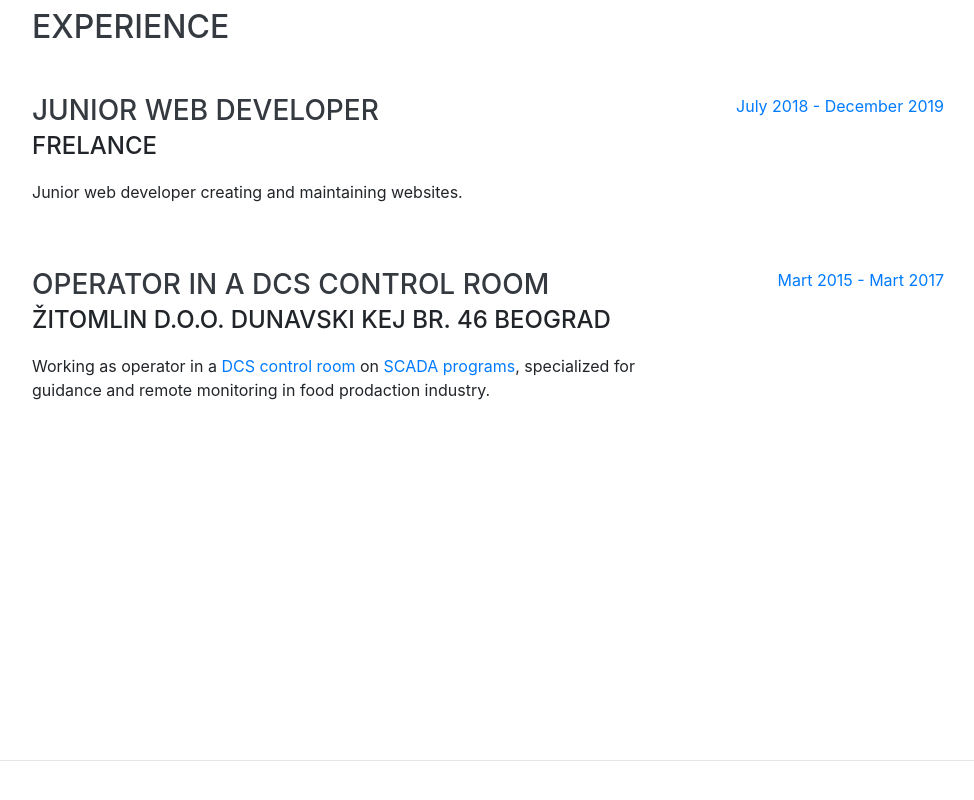
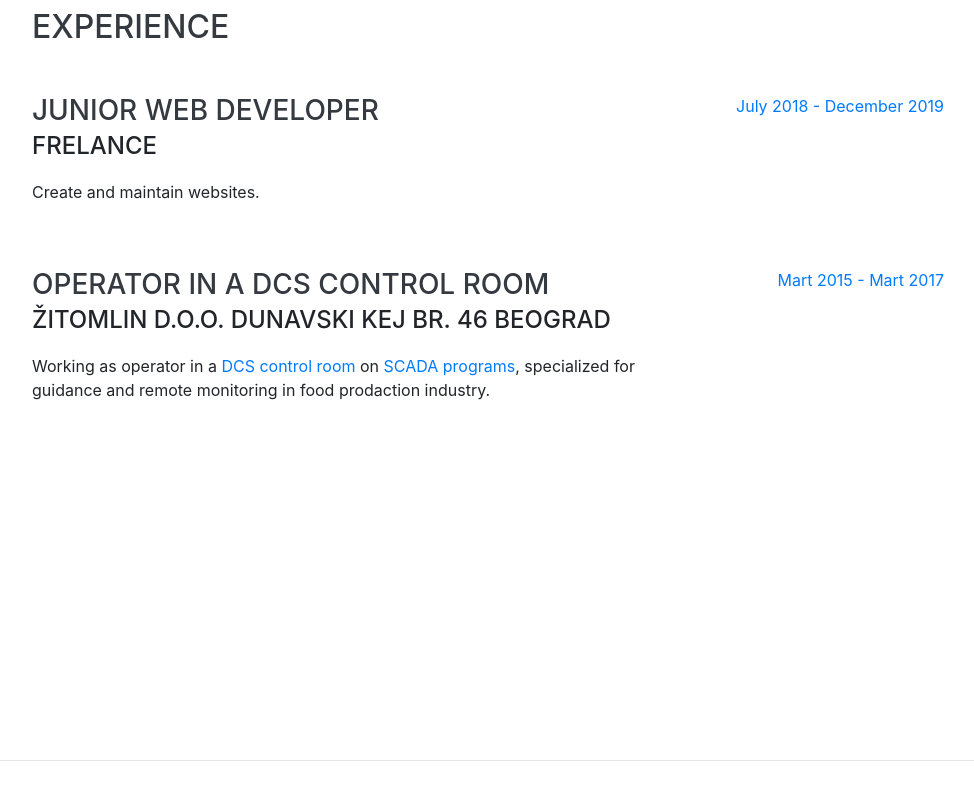
Before and after one commit to vladabog/resume, a website with bundled scripts: page index.html in a window 1280 px wide. Shown: the part 1642-2442 px from the top of the page, without its empty margins (288-1262 px from the left). Built offline with nearby package versions, Linux system fonts and the light colour scheme; a web font is replaced by a local one.

Commit message:
Update index.html

```diff
--- a/index.html
+++ b/index.html
@@ -189,7 +189,7 @@
           <div class="resume-content">
             <h3 class="mb-0">Junior Web Developer</h3>
             <div class="subheading mb-3">Frelance</div>
-            <p>Junior web developer creating and maintaining websites.</p>
+            <p>Create and maintain websites.</p>
           </div>
           <div class="resume-date text-md-right">
             <span class="text-primary">July 2018 - December 2019</span>
```
